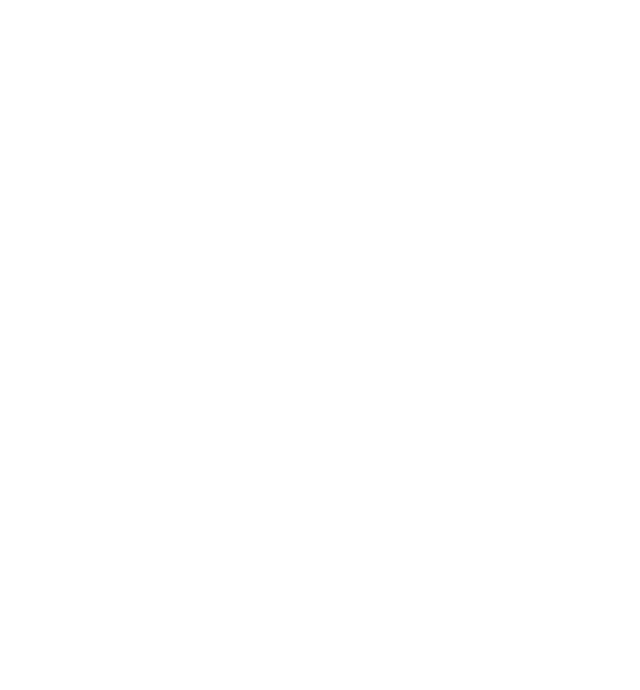
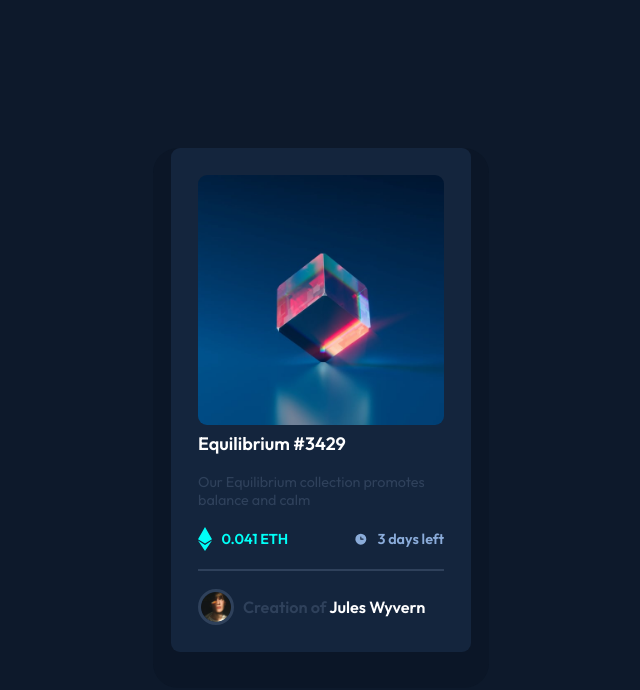
Before and after one commit to falonez/Frontmentor-NFT-Card, a plain HTML site: page index.html in a window 1280 px wide. Shown: the whole page, without its empty margins (319-959 px from the left). Drawn offline with Linux system fonts and the light colour scheme.

Commit message:
Slicing Card NTF

```diff
--- a/index.html
+++ b/index.html
@@ -7,5 +7,30 @@
     <title>Document</title>
     <link rel="stylesheet" href="style.css" />
   </head>
-  <body></body>
+  <body>
+    <main>
+      <div class="card-nft">
+        <div class="img-box">
+          <img src="assets/images/icon-view.svg" alt="" class="card-img" />
+        </div>
+        <h1>Equilibrium #3429</h1>
+        <p>Our Equilibrium collection promotes balance and calm</p>
+        <div class="card-item">
+          <div class="left-item">
+            <img src="assets/images/icon-ethereum.svg" alt="" />
+            <h2>0.041 ETH</h2>
+          </div>
+          <div class="right-item">
+            <img src="assets/images/icon-clock.svg" alt="" />
+            <h2>3 days left</h2>
+          </div>
+        </div>
+        <hr />
+        <div class="footer-card-nft">
+          <img src="assets/images/image-avatar.png" alt="" />
+          <h2>Creation of <span class="avatar-name">Jules Wyvern</span></h2>
+        </div>
+      </div>
+    </main>
+  </body>
 </html>
--- a/style.css
+++ b/style.css
@@ -0,0 +1,166 @@
+@import url("https://fonts.googleapis.com/css2?family=Outfit:wght@300;400;600&display=swap");
+
+:root {
+  --primary: hsl(215, 51%, 70%);
+  --cyan: hsl(178, 100%, 50%);
+  --mainBg: rgb(13, 25, 43);
+  --cardBg: hsl(216, 50%, 16%);
+  --line: hsl(215, 32%, 27%);
+  --white: hsl(0, 0%, 100%);
+}
+
+* {
+  margin: 0;
+  padding: 0;
+  box-sizing: border-box;
+  text-decoration: none;
+  list-style: none;
+  font-size: 18px;
+  font-family: "Outfit", sans-serif;
+}
+
+main {
+  background-color: var(--mainBg);
+  display: flex;
+  justify-content: center;
+  align-items: center;
+  height: 100vh;
+}
+
+.card-nft {
+  background-color: var(--cardBg);
+  padding: 1.5rem;
+  width: 300px;
+  height: auto;
+  border-radius: 0.5rem;
+  box-shadow: 0rem 1rem 0 1rem rgba(11, 22, 38, 0.8);
+}
+
+.card-nft > .img-box > .card-img {
+  opacity: 0;
+}
+
+.card-nft h1 {
+  cursor: pointer;
+}
+
+.card-nft h1:hover {
+  color: var(--cyan);
+}
+
+.img-box {
+  width: 100%;
+  height: 250px;
+  background-repeat: no-repeat;
+  background-size: cover;
+  border-radius: 0.5rem;
+  background-image: url("/assets/images/image-equilibrium.jpg");
+  cursor: pointer;
+  position: relative;
+  display: flex;
+  justify-content: center;
+  align-items: center;
+}
+
+.img-box::after {
+  content: "";
+  position: absolute;
+  top: 0;
+  left: 0;
+  width: 100%;
+  height: 100%;
+  border-radius: 0.5rem;
+}
+
+.img-box:hover::after {
+  background-color: rgb(15, 247, 247);
+  opacity: 0.6;
+}
+
+.img-box:hover .card-img {
+  opacity: 1;
+}
+
+.img-box::after {
+  opacity: 0.5;
+}
+
+.card-nft h1 {
+  color: var(--white);
+  font-size: 1rem;
+  margin: 0.4rem 0;
+}
+
+.card-nft p {
+  color: var(--line);
+  font-size: 0.8rem;
+  margin: 1rem 0;
+}
+
+.card-nft .card-item {
+  display: flex;
+  flex-direction: row;
+  justify-content: space-between;
+  align-items: center;
+  margin: 1rem 0;
+}
+
+.card-item .left-item,
+.card-item .right-item {
+  display: flex;
+  flex-direction: row;
+  align-items: center;
+}
+
+.left-item img,
+.right-item img {
+  width: 0.8rem;
+  margin-right: 0.5rem;
+}
+
+.left-item h2,
+.right-item h2 {
+  font-size: 0.8rem;
+}
+
+.left-item h2 {
+  color: var(--cyan);
+}
+
+.right-item h2 {
+  color: var(--primary);
+}
+
+.card-nft hr {
+  border: 1px solid var(--line);
+}
+
+.footer-card-nft {
+  display: flex;
+  flex-direction: row;
+  align-items: center;
+  margin-top: 1rem;
+}
+
+.footer-card-nft img {
+  width: 2rem;
+  height: 2rem;
+  margin-right: 0.5rem;
+  border-radius: 50%;
+  border: 3px solid var(--line);
+}
+
+.footer-card-nft h2 {
+  font-size: 0.9rem;
+  color: var(--line);
+}
+
+.footer-card-nft .avatar-name {
+  font-size: 0.9rem;
+  color: var(--white);
+  cursor: pointer;
+}
+
+.avatar-name:hover {
+  color: var(--cyan);
+}
```
